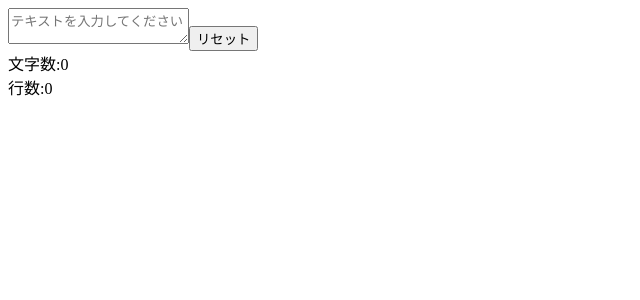
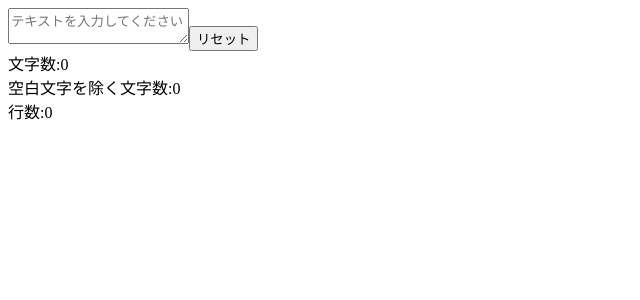
Before and after one commit to is0263rf/counter, a React (Vite) app: page / in a window 1280 px wide. Shown: the top 300 px of the page, without its empty margins (0-640 px from the left). Built offline with nearby package versions, Linux system fonts and the light colour scheme.

Commit message:
Add a function to count the number of characters excluding white spaces.

```diff
--- a/src/App.tsx
+++ b/src/App.tsx
@@ -1,5 +1,9 @@
 import { useState, ChangeEvent } from "react";
-import { countText, countLines } from "./text-counter";
+import {
+  countText,
+  countLines,
+  countTextWithoutWhiteSpace,
+} from "./text-counter";
 
 function App() {
   const [text, setText] = useState("");
@@ -21,6 +25,7 @@ function App() {
       ></textarea>
       <button onClick={handleClickButton}>リセット</button>
       <div>文字数:{countText(text)}</div>
+      <div>空白文字を除く文字数:{countTextWithoutWhiteSpace(text)}</div>
       <div>行数:{countLines(text)}</div>
     </>
   );
--- a/src/text-counter.ts
+++ b/src/text-counter.ts
@@ -24,3 +24,15 @@ export const countLines = (str: string): number => {
   const result = str.split("\n").length;
   return result;
 };
+
+/**
+ * 空白文字を除外して文字列の文字数を数える
+ * @param str 文字列
+ * @returns 文字数
+ */
+export const countTextWithoutWhiteSpace = (str: string): number => {
+  const str2 = str.replace(/\s/g, "");
+  const result = countText(str2);
+
+  return result;
+};
```
Also changed, not shown: 1 other file (tests, documents, lock files or other folders).
